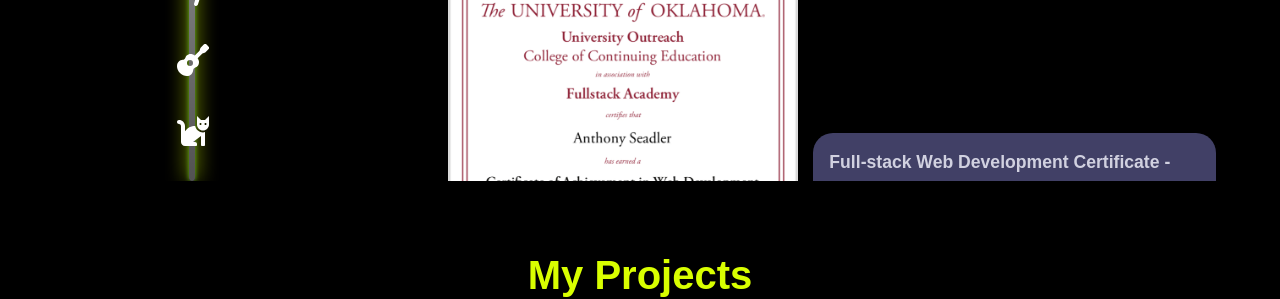
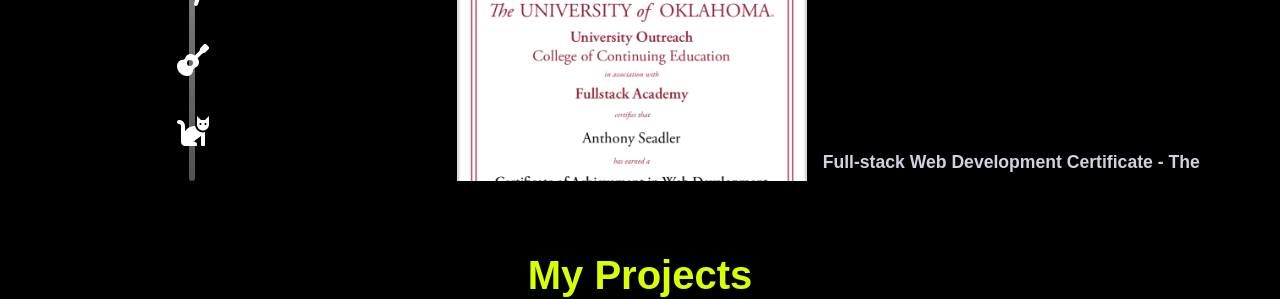
Before and after one commit to ajSeadler/landing-page, a React (Vite) app: page / in a window 1280 px wide. Shown: the part 1400-1699 px from the top of the page. Built offline with nearby package versions, Linux system fonts and the light colour scheme.

Commit message:
style clenau up

```diff
--- a/src/styles/Timeline.css
+++ b/src/styles/Timeline.css
@@ -25,7 +25,6 @@
   border-radius: 20px;
   width: 6px;
   background: linear-gradient(180deg, #a6a7a7, #525252);
-  box-shadow: 0 0 5px #6eb91d, 0 0 20px #d9ff00;
 }
 
 
@@ -93,12 +92,6 @@
   padding: 2rem;
 }
 
-.timeline-section p {
-  background-color: #414066;
-  width: auto !important;
-  border-radius: 20px;
-  padding: 1rem;
-}
 
 .timeline-image {
   width: 100%;
```
